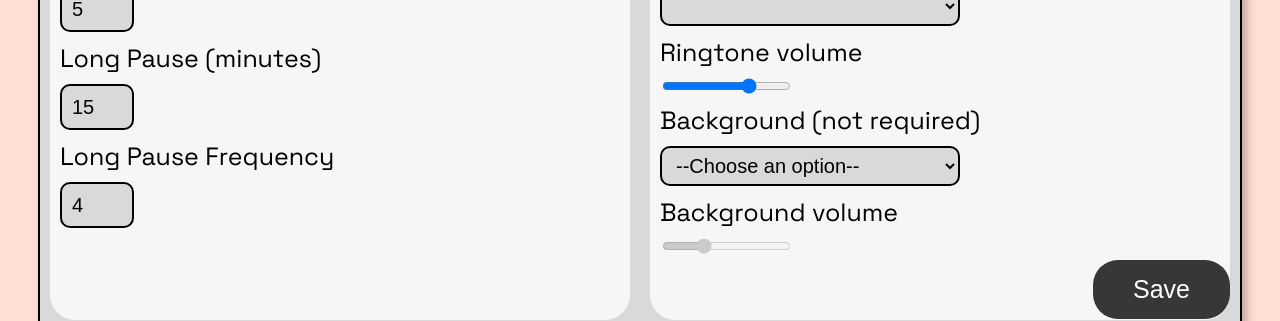
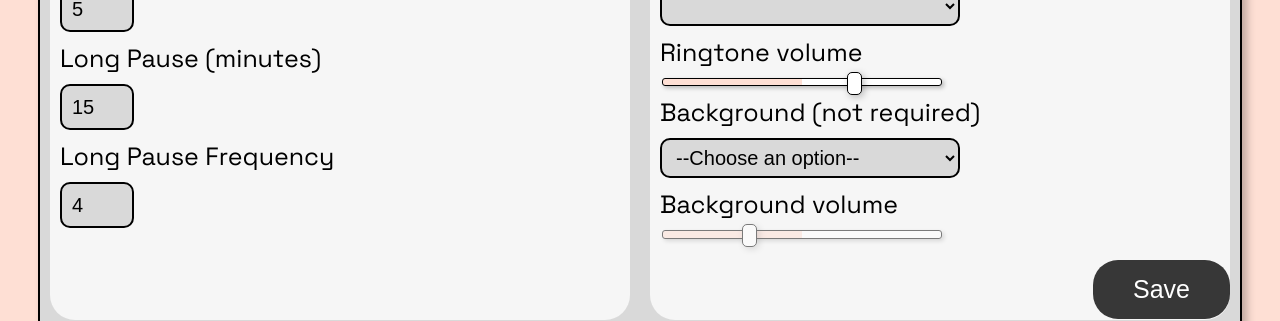
Before and after one commit to antotot04/AppStudio, an Angular app in the folder frontend/: page /1/timer in a window 1280 px wide. Both pictures are taken after a click on the button 65 px from the left and 204 px from the top of the page. Shown: the part 357-678 px from the top of the page. Built offline with nearby package versions, Linux system fonts and the light colour scheme; no server answers.

Commit message:
new input type=range styling added to .pomo-form in style.css

```diff
--- a/frontend/src/app/timer-settings/timer-settings.html
+++ b/frontend/src/app/timer-settings/timer-settings.html
@@ -48,7 +48,7 @@
             }
 
             <label for="ringtone-volume">Ringtone volume</label>
-            <input type="range" id="ringtone-volume" step="1" [formField]="this.settingsForm.sound.ringtone_volume">
+            <input type="range" id="ringtone-volume" step="1" (input)="changeVolumeRange($event)" [formField]="this.settingsForm.sound.ringtone_volume">
 
             <label for="background-select">Background (not required)</label>
             <select id="background-select" [formField]="this.settingsForm.sound.background">
@@ -59,7 +59,7 @@
             </select>
 
             <label for="timer-volume">Background volume</label>
-            <input type="range" id="timer-volume" step="1" [formField]="this.settingsForm.sound.background_volume">
+            <input type="range" id="timer-volume" step="1" (input)="changeVolumeRange($event)" [formField]="this.settingsForm.sound.background_volume">
         </fieldset>
         <button type="submit">Save</button>
     </form>
--- a/frontend/src/app/timer-settings/timer-settings.ts
+++ b/frontend/src/app/timer-settings/timer-settings.ts
@@ -1,4 +1,4 @@
-import { Component, computed, inject, input, OnInit, output, signal } from '@angular/core';
+import { afterEveryRender, afterNextRender, AfterViewInit, Component, computed, inject, input, OnInit, output, signal } from '@angular/core';
 import { SoundTrack } from '../dto/sound-track';
 import { TimerService } from '../service/timer/timer-service';
 import { PomoSettingsForm } from '../dto/pomo-settings-form';
@@ -19,6 +19,7 @@ export class TimerSettings implements OnInit {
   username = input<string>('');
   exitEvent = output<boolean>();
 
+  renderCounter = signal(0); // angular render tracker: increases after every render
   initSettings: PomoSettingsForm = {
     timer: {
       shortPause: 5, // minutes
@@ -71,8 +72,8 @@ export class TimerSettings implements OnInit {
           background_volume: resp.suono.background_volume
         }
       }
-
       this.formModel.set(this.initSettings);
+      this.computeInitVolumeRange();
     })
   }
 
@@ -149,6 +150,22 @@ export class TimerSettings implements OnInit {
     }
   }
 
+  computeInitVolumeRange(){
+    const ringInput = document.querySelector("#ringtone-volume") as HTMLInputElement;
+    const backInput = document.querySelector("#timer-volume") as HTMLInputElement;
+    const rawRingInitVal = this.initSettings.sound.ringtone_volume.toString().concat('%');
+    const rawBackInitVal = this.initSettings.sound.background_volume.toString().concat('%');
+    console.log(rawRingInitVal);
+    ringInput.style.setProperty("--perc", rawRingInitVal);
+    backInput.style.setProperty("--perc", rawBackInitVal);
+  }
+
+  changeVolumeRange(event: Event){
+    const input = event.target as HTMLInputElement;
+    const rawCurrVal = input.value.toString().concat('%');
+    input.style.setProperty('--perc', rawCurrVal);
+  }
+
   ngOnInit(): void {
     this.getSoundList();
     this.getSettings();
--- a/frontend/src/styles.css
+++ b/frontend/src/styles.css
@@ -141,6 +141,97 @@ body {
     font-size: 25px;
 }
 
+.pomo-form input[type="range"]{
+    --perc: 50%;
+    appearance: none;
+    width: 50%;
+    background: transparent;
+}
+
+.pomo-form input[type="range"]:disabled{
+    opacity: 0.5;
+}
+
+/* -- INPUT RANGE FIREFOX VERSION -- */
+
+/* thumb styling */
+.pomo-form input[type="range"]::-moz-range-thumb {
+    box-shadow: 2px 2px 7px rgba(0, 0, 0, 0.250);
+    border: 1px solid #000000;
+    height: 23px;
+    width: 15px;
+    border-radius: 5px;
+    background: #ffffff;
+    cursor: pointer;
+}
+
+.pomo-form input[type="range"]:focus::-moz-range-thumb{
+    height: 26px;
+    width: 18px;
+    background-color: #f1f1f1;
+    transition-duration: 300ms;
+}
+
+.pomo-form input[type="range"]:disabled::-moz-range-thumb{
+    cursor:initial;
+}
+
+/* track styling */
+.pomo-form input[type="range"]::-moz-range-track{
+    height: 8.4px;
+    box-shadow: 2px 2px 4px rgba(0, 0, 0, 0.250);
+    border-radius: 3px;
+    border: 0.5px solid black;
+    background: linear-gradient(to right, #FEDFD4 var(--perc), white var(--perc));
+}
+
+.pomo-form input[type="range"]:focus::-moz-range-track{
+    background: linear-gradient(to right, #fccebd var(--perc), white var(--perc));
+}
+/* ----------------------------- */
+
+/* -- INPUT RANGE CHROME VERSION -- */
+
+/* thumb styling */
+.pomo-form input[type="range"]::-webkit-slider-thumb {
+    appearance: none;
+    margin-top: -7px;
+    box-shadow: 2px 2px 7px rgba(0, 0, 0, 0.250);
+    border: 1px solid #000000;
+    height: 23px;
+    width: 15px;
+    border-radius: 5px;
+    background: #ffffff;
+    cursor: pointer;
+}
+
+.pomo-form input[type="range"]:focus::-webkit-slider-thumb {
+    position: relative;
+    bottom: 3px;
+    height: 26px;
+    width: 18px;
+    background-color: #f1f1f1;
+    transition-duration: 300ms;
+}
+
+.pomo-form input[type="range"]:disabled::-webkit-slider-thumb{
+    cursor:initial;
+}
+
+.pomo-form input[type="range"]::-webkit-slider-runnable-track{
+    height: 8.4px;
+    box-shadow: 2px 2px 4px rgba(0, 0, 0, 0.250);
+    background: #FEDFD4;
+    border-radius: 3px;
+    border: 0.5px solid black;
+    background: linear-gradient(to right, #FEDFD4 var(--perc), white var(--perc));
+}
+
+.pomo-form input[type="range"]:focus::-webkit-slider-runnable-track {
+    background: linear-gradient(to right, #fccebd var(--perc), white var(--perc));
+}
+/* ----------------------------- */
+
 .pomo-form input[type="number"]{
     font-size: 20px;
     height: 40px;
```
